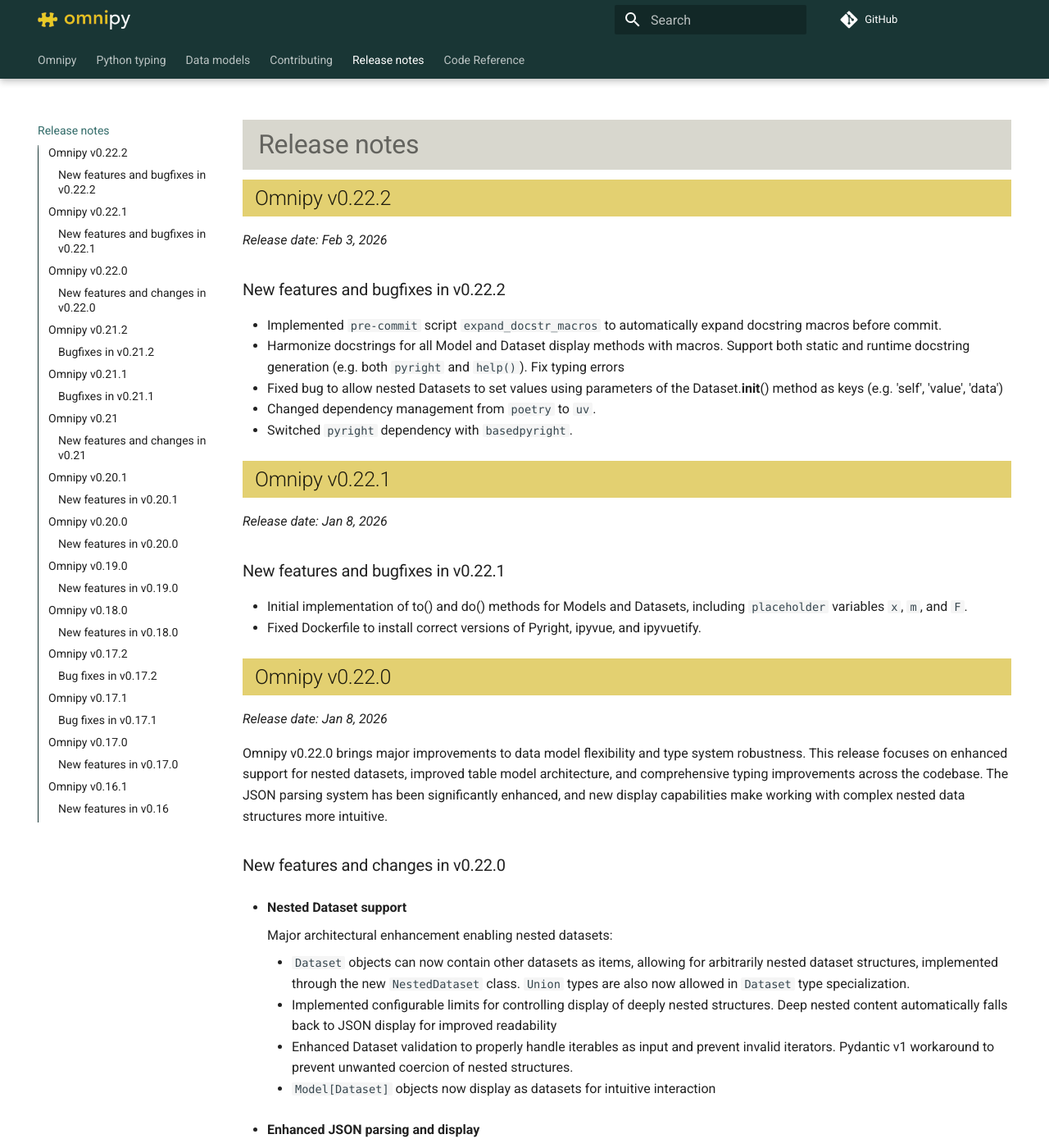
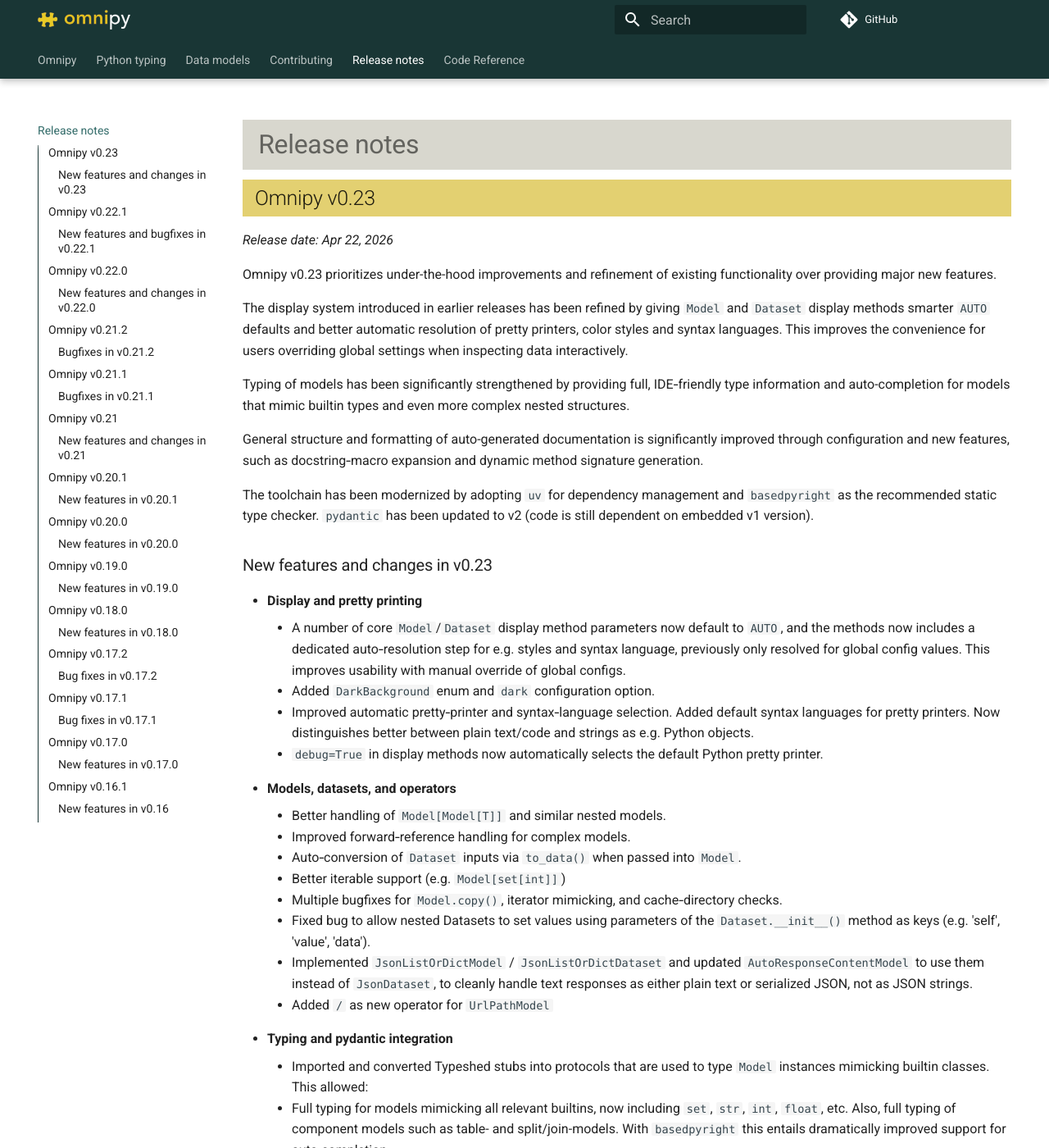
Before and after one commit to fairtracks/omnipy, an MkDocs documentation site: the page built from docs/release_notes.md, in a window 1280 px wide and 1400 px high. Shown: the whole window at 82% size. Built offline with MkDocs 1.6.1 and Material for MkDocs 9.7.7, drawn with Linux system fonts in a browser that asks for light colours; comment, search, counter and statistics services are not loaded; a style sheet for code colours, icons or effects is not loaded; some of the changed text lies outside the part shown.

Commit message:
Release notes for v0.23

```diff
--- a/docs/release_notes.md
+++ b/docs/release_notes.md
@@ -1,18 +1,88 @@
-## Omnipy v0.22.2
+## Omnipy v0.23
 
-_Release date: Feb 3, 2026_
+_Release date: Apr 22, 2026_
 
-### New features and bugfixes in v0.22.2
+Omnipy v0.23 prioritizes under-the-hood improvements and refinement of
+existing functionality over providing major new features.
 
-- Implemented `pre-commit` script `expand_docstr_macros` to automatically
-  expand docstring macros before commit.
-- Harmonize docstrings for all Model and Dataset display methods with
-  macros. Support both static and runtime docstring generation (e.g. both
-  `pyright` and `help()`). Fix typing errors
-- Fixed bug to allow nested Datasets to set values using parameters of the
-  Dataset.__init__() method as keys (e.g. 'self', 'value', 'data')
-- Changed dependency management from `poetry` to `uv`.
-- Switched `pyright` dependency with `basedpyright`.
+The display system introduced in earlier releases has been refined by
+giving `Model` and `Dataset` display methods smarter `AUTO` defaults and
+better automatic resolution of pretty printers, color styles and syntax
+languages. This improves the convenience for users overriding global
+settings when inspecting data interactively.
+
+Typing of models has been significantly strengthened by providing full,
+IDE‑friendly type information and auto-completion for models that mimic
+builtin types and even more complex nested structures.
+
+General structure and formatting of auto-generated documentation is
+significantly improved through configuration and new features, such as
+docstring‑macro expansion and dynamic method signature generation.
+
+The toolchain has been modernized by adopting `uv` for dependency management
+and `basedpyright` as the recommended static type checker. `pydantic` has
+been updated to v2 (code is still dependent on embedded v1 version).
+
+### New features and changes in v0.23
+
+- **Display and pretty printing**
+  - A number of core `Model`/`Dataset` display method parameters now
+    default to `AUTO`, and the methods now includes a dedicated
+    auto‑resolution step for e.g. styles and syntax language, previously
+    only resolved for global config values. This improves usability with
+    manual override of global configs.
+  - Added `DarkBackground` enum and `dark` configuration option.
+  - Improved automatic pretty‑printer and syntax‑language selection.
+    Added default syntax languages for pretty printers. Now distinguishes
+    better between plain text/code and strings as e.g. Python objects.
+  - `debug=True` in display methods now automatically selects the default
+    Python pretty printer.
+
+- **Models, datasets, and operators**
+  - Better handling of `Model[Model[T]]` and similar nested models.
+  - Improved forward‑reference handling for complex models.
+  - Auto‑conversion of `Dataset` inputs via `to_data()` when passed into
+    `Model`.
+  - Better iterable support (e.g. `Model[set[int]]`)
+  - Multiple bugfixes for `Model.copy()`, iterator mimicking, and
+    cache‑directory checks.
+  - Fixed bug to allow nested Datasets to set values using parameters of the
+    `Dataset.__init__()` method as keys (e.g. 'self', 'value', 'data').
+  - Implemented `JsonListOrDictModel` / `JsonListOrDictDataset` and updated
+    `AutoResponseContentModel` to use them instead of `JsonDataset`, to
+    cleanly handle text responses as either plain text or serialized JSON,
+    not as JSON strings.
+  - Added `/` as new operator for `UrlPathModel`
+
+- **Typing and pydantic integration**
+  - Imported and converted Typeshed stubs into protocols that are used to
+    type `Model` instances mimicking builtin classes. This allowed:
+  - Full typing for models mimicking all relevant builtins, now including
+    `set`, `str`, `int`, `float`, etc. Also, full typing of component
+    models such as table- and split/join-models. With `basedpyright` this
+    entails dramatically improved support for auto-completion.
+
+- **Documentation**
+  - Implemented `pre-commit` script `expand_docstr_macros` to automatically
+    expand docstring macros before commit.
+  - Harmonize docstrings for all Model and Dataset display methods with
+    macros. Support both static and runtime docstring generation (e.g. both
+    `pyright` and `help()`).
+  - Added script to generate dynamic signatures for specified methods
+    (used for now for display methods).
+  - Improved mkdocs configuration, fixed recursion issues in documentation
+    builds, and other documentation improvements.
+
+- **Performance and snapshots**
+  - Misc speedup of `Model` snapshots, including allowing lazy snapshots for
+    more scenarios (`from_data()` into empty models, read‑only mimic
+    operations).
+
+- **Dependencies, tooling, and other thing**
+  - Updated dependency to pydantic v2 (still embedding v1).
+  - Switched dependency management from `poetry` to `uv`, and replaced
+    `pyright` with `basedpyright` as the recommended static type checker.
+  - Numerous docstring fixes, typing cleanups, and minor bugfixes.
 
 
 ## Omnipy v0.22.1
```
